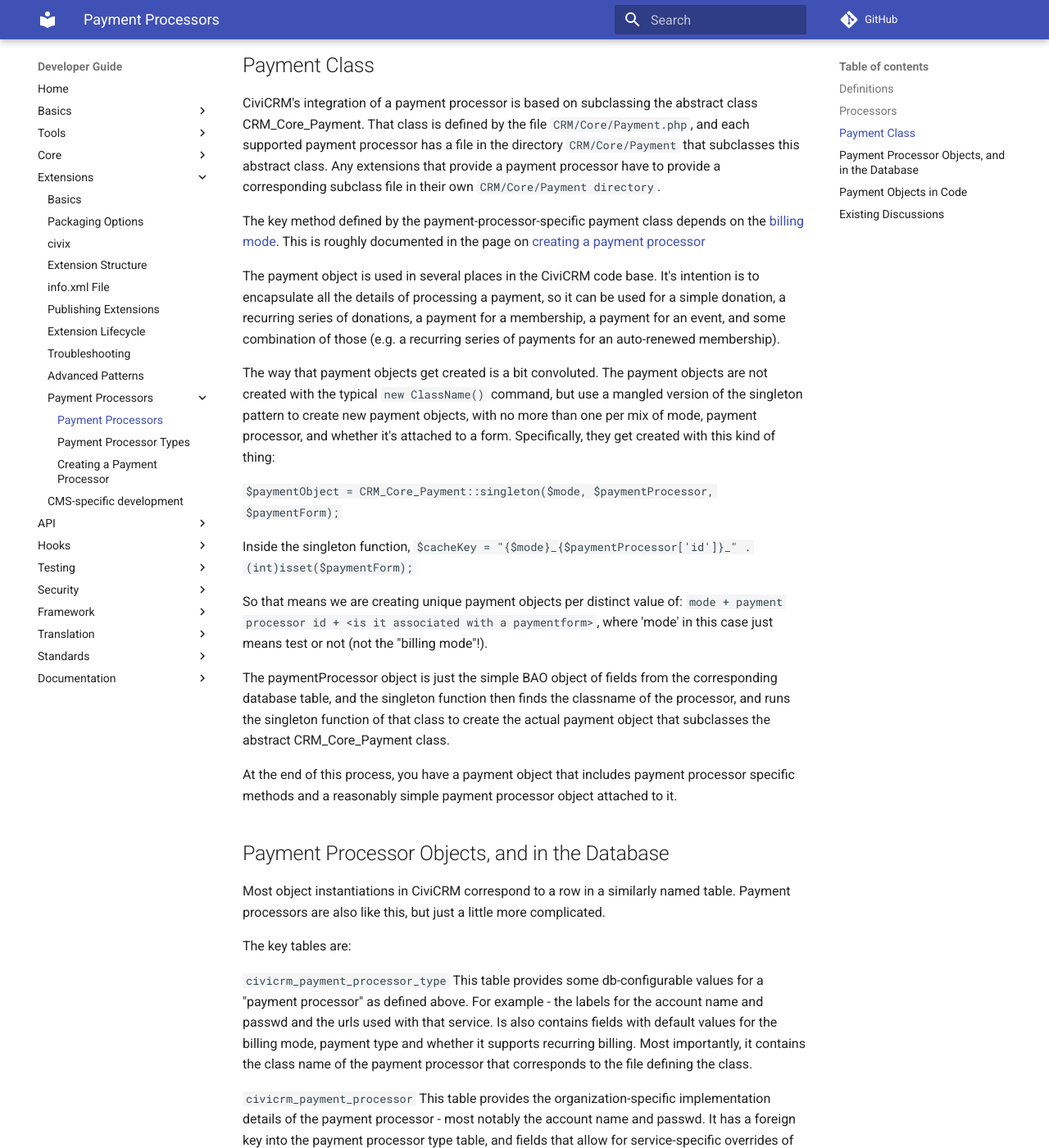
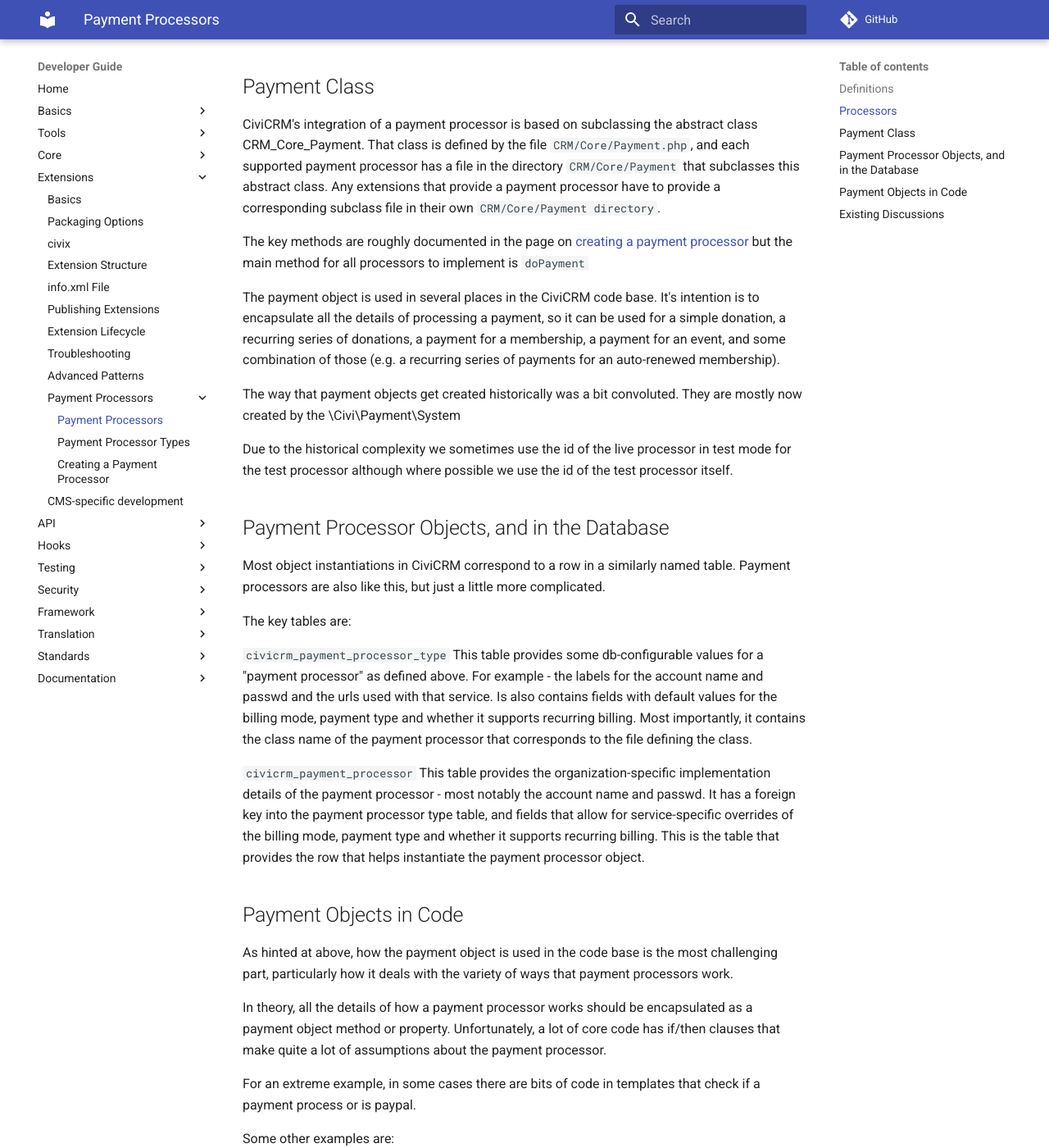
Before and after one commit to civicrm/civicrm-dev-docs, an MkDocs documentation site: the page built from docs/extensions/payment-processors/index.md, in a window 1280 px wide and 1400 px high, scrolled down 1661 px. Shown: the whole window at 82% size. Built offline with MkDocs 1.6.1 and Material for MkDocs 9.7.7, drawn with Linux system fonts in a browser that asks for light colours; comment, search, counter and statistics services are not loaded; old or Windows-style settings are respelled for this version of MkDocs; some of the changed text lies outside the part shown.

Commit message:
Ripped out some old stuff

```diff
--- a/docs/extensions/payment-processors/index.md
+++ b/docs/extensions/payment-processors/index.md
@@ -30,7 +30,8 @@
 
 **Billing Mode** is a CiviCRM-specific classification of different types
 of payment processing: 'form', 'button', or 'notify'. These determine
-the user workflow required and how the CiviCRM code works.
+the user workflow required and how the CiviCRM code works. The concept is
+mostly obsolete now.
 
 ## Processors
 
@@ -84,9 +85,8 @@
 extensions that provide a payment processor have to provide a
 corresponding subclass file in their own `CRM/Core/Payment directory`.
 
-The key method defined by the payment-processor-specific payment class
-depends on the [billing mode](/extensions/payment-processors/types.md).
-This is roughly documented in the page on [creating a payment processor](/extensions/payment-processors/create.md)
+The key methods are roughly documented in the page on [creating a payment processor](/extensions/payment-processors/create.md)
+but the main method for all processors to implement is `doPayment`
 
 The payment object is used in several places in the CiviCRM code base.
 It's intention is to encapsulate all the details of processing a
@@ -95,32 +95,12 @@
 combination of those (e.g. a recurring series of payments for an
 auto-renewed membership).
 
-The way that payment objects get created is a bit convoluted. The
-payment objects are not created with the typical `new ClassName()`
-command, but use a mangled version of the singleton pattern to create
-new payment objects, with no more than one per mix of mode, payment
-processor, and whether it's attached to a form. Specifically, they get
-created with this kind of thing:
+The way that payment objects get created historically was a bit convoluted.
+They are mostly now created by the \Civi\Payment\System
 
-`$paymentObject = CRM_Core_Payment::singleton($mode, $paymentProcessor, $paymentForm);`
-
-Inside the singleton function,
-`$cacheKey = "{$mode}_{$paymentProcessor['id']}_" . (int)isset($paymentForm);`
-
-So that means we are creating unique payment objects per distinct value
-of: `mode + payment processor id + <is it associated with a payment
-form>`, where 'mode' in this case just means test or not (not the
-"billing mode"!).
-
-The paymentProcessor object is just the simple BAO object of fields from
-the corresponding database table, and the singleton function then finds
-the classname of the processor, and runs the singleton function of that
-class to create the actual payment object that subclasses the abstract
-CRM_Core_Payment class.
-
-At the end of this process, you have a payment object that includes
-payment processor specific methods and a reasonably simple payment
-processor object attached to it.
+Due to the historical complexity we sometimes use the id of the
+live processor in test mode for the test processor although
+where possible we use the id of the test processor itself.
 
 ## Payment Processor Objects, and in the Database
 
```
